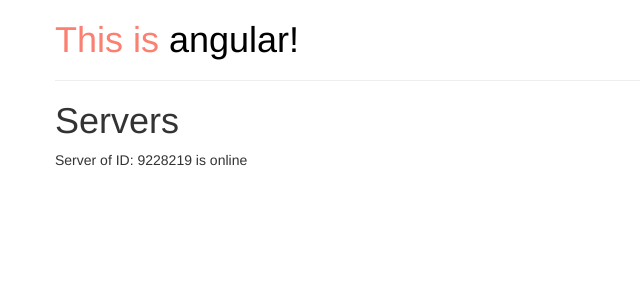
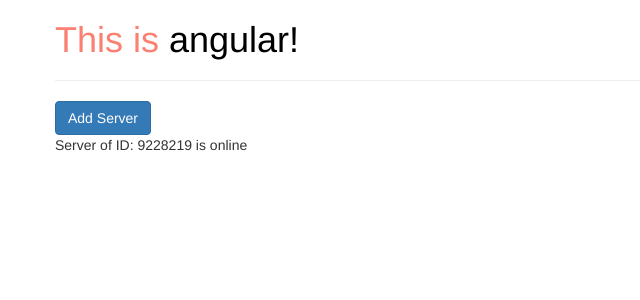
Before and after one commit to Sam44323/Angular-Normal-Starts, an Angular app: page / in a window 1280 px wide. Shown: the top 300 px of the page, without its empty margins (0-640 px from the left). Built offline with nearby package versions, Linux system fonts and the light colour scheme.

Commit message:
add: added an add server button

```diff
--- a/src/app/servers/servers.component.html
+++ b/src/app/servers/servers.component.html
@@ -1,2 +1,2 @@
-<h1>Servers</h1>
+<button class="btn btn-primary">Add Server</button>
 <app-server></app-server>
```
